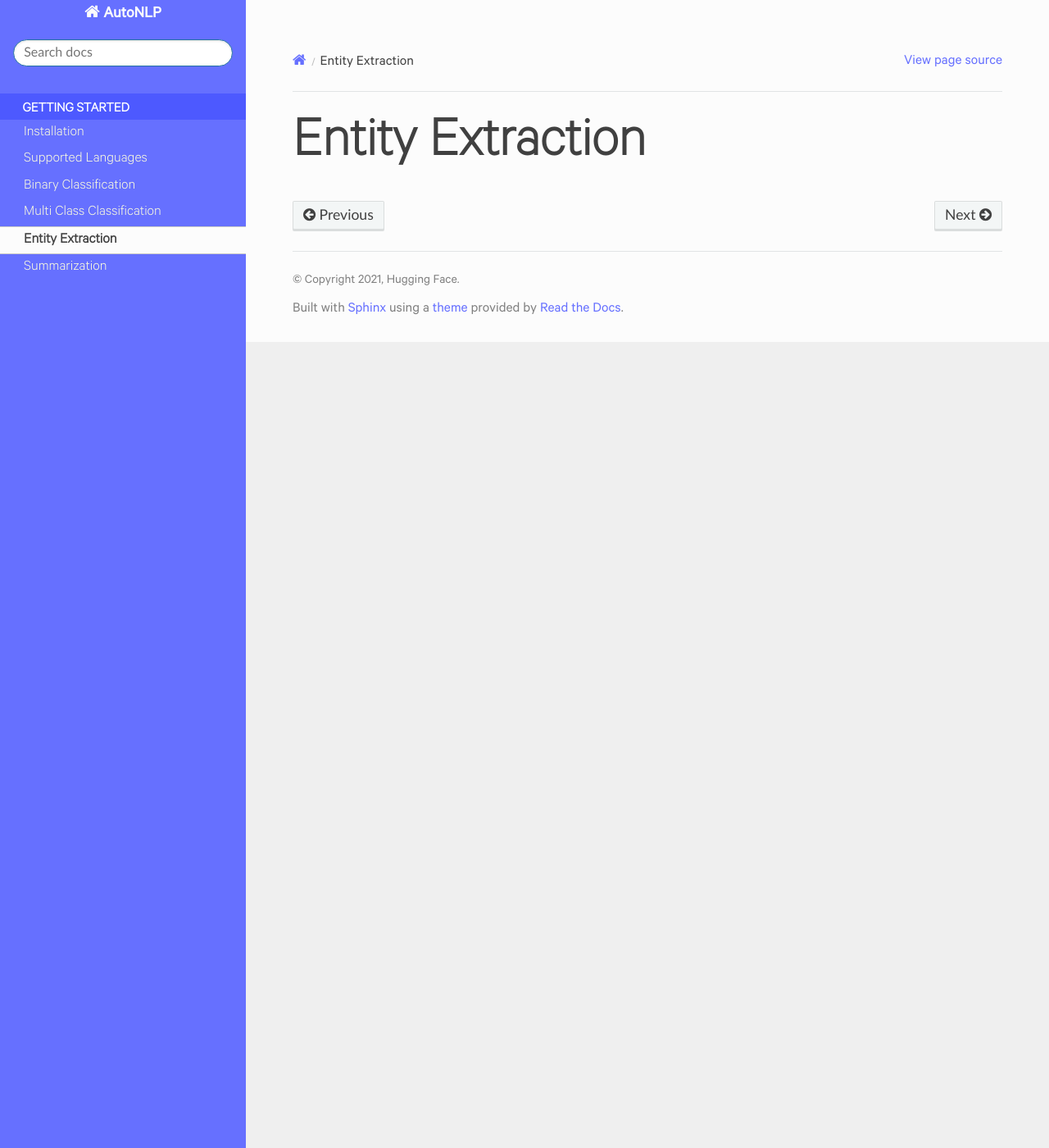
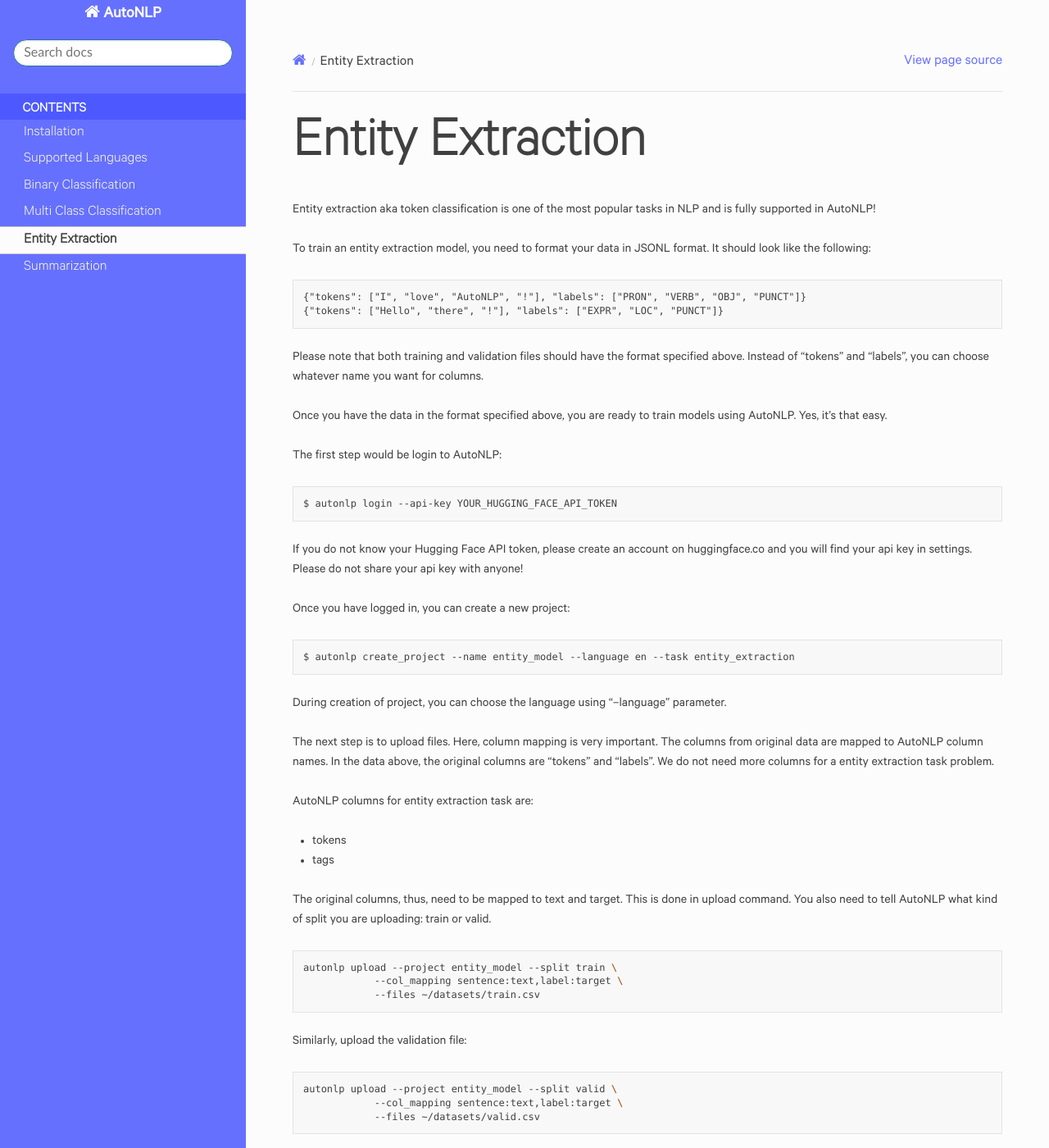
Before and after one commit to huggingface/autotrain-advanced, a Sphinx documentation site: the page built from docs/entity_extraction.rst, in a window 1280 px wide and 1400 px high. Shown: the whole window at 82% size. Built offline with Sphinx 7.4.7 and the Read the Docs theme 2.0.0, drawn with Linux system fonts in a browser that asks for light colours; some of the changed text lies outside the part shown.

Commit message:
entity extraction model

```diff
--- a/docs/entity_extraction.rst
+++ b/docs/entity_extraction.rst
@@ -1,2 +1,72 @@
 Entity Extraction
 ===================================
+
+Entity extraction aka token classification is one of the most popular tasks in NLP and is fully supported in AutoNLP!
+
+To train an entity extraction model, you need to format your data in JSONL format. It should look like the following:
+
+.. code-block:: text
+
+    {"tokens": ["I", "love", "AutoNLP", "!"], "labels": ["PRON", "VERB", "OBJ", "PUNCT"]}
+    {"tokens": ["Hello", "there", "!"], "labels": ["EXPR", "LOC", "PUNCT"]}
+
+Please note that both training and validation files should have the format specified above. Instead of "tokens" and "labels", you can choose whatever name you want for columns.
+
+Once you have the data in the format specified above, you are ready to train models using AutoNLP. Yes, it's that easy.
+
+The first step would be login to AutoNLP:
+
+.. code-block:: bash
+
+   $ autonlp login --api-key YOUR_HUGGING_FACE_API_TOKEN
+
+If you do not know your Hugging Face API token, please create an account on huggingface.co and you will find your api key in settings.
+Please do not share your api key with anyone!
+
+Once you have logged in, you can create a new project:
+
+.. code-block:: bash
+
+    $ autonlp create_project --name entity_model --language en --task entity_extraction
+
+During creation of project, you can choose the language using "--language" parameter.
+
+The next step is to upload files. Here, column mapping is very important. The columns from original data are mapped to AutoNLP column names.
+In the data above, the original columns are "tokens" and "labels". We do not need more columns for a entity extraction task problem.
+
+AutoNLP columns for entity extraction task are:
+
+- tokens
+- tags
+
+The original columns, thus, need to be mapped to text and target. This is done in upload command. You also need to tell AutoNLP what kind of split you are uploading: train or valid.
+
+.. code-block:: bash
+
+    autonlp upload --project entity_model --split train \
+                --col_mapping sentence:text,label:target \
+                --files ~/datasets/train.csv
+
+
+Similarly, upload the validation file:
+
+.. code-block:: bash
+
+    autonlp upload --project entity_model --split valid \
+                --col_mapping sentence:text,label:target \
+                --files ~/datasets/valid.csv
+
+
+Please note that you can upload multiple files by separating the paths by a comma, however, the column names must be the same in each file.
+
+
+Once you have uploaded the files successfully, you can start training by using the train command:
+
+.. code-block:: bash
+
+    $ autonlp train --project entity_model
+
+
+And that's it!
+
+Your model will start training and you can monitor the training if you wish.
--- a/docs/index.rst
+++ b/docs/index.rst
@@ -29,7 +29,7 @@
 
 .. toctree::
    :maxdepth: 2
-   :caption: Getting Started
+   :caption: Contents
 
    installation
    supported_languages
```
Also changed, not shown: docs/installation.rst (+8 -0 lines).
